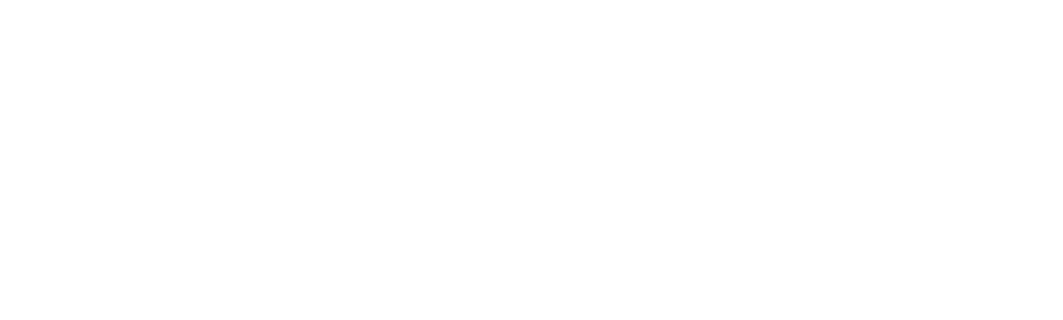
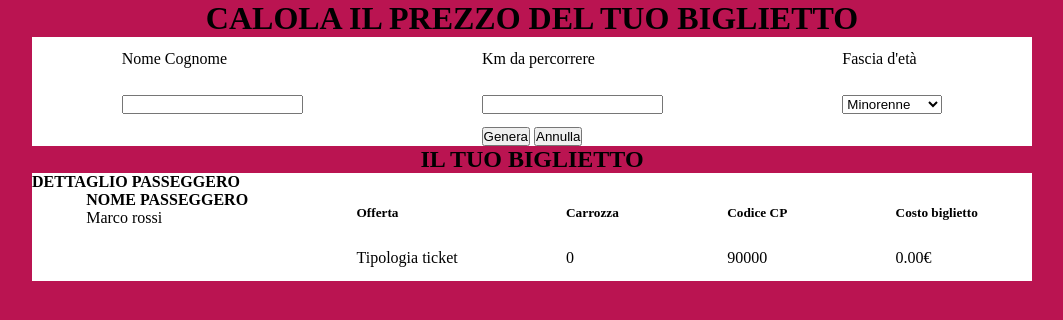
Before and after one commit to Erremme/js-biglietto-treno-form, a plain HTML site: page index.html in a window 1280 px wide. Shown: the whole page, without its empty margins (108-1171 px from the left). Drawn offline with Linux system fonts and the light colour scheme.

Commit message:
feat: make layout

```diff
--- a/css/style.css
+++ b/css/style.css
@@ -10,12 +10,54 @@
 /*----------------
    TYPOGRAPHY
 -----------------*/
+.text-center{
+   text-align: center;
+}
 /*----------------
    COMMONS
 -----------------*/
+.container{
+   max-width: 1000px;
+   margin: auto;
+}
+
+.d-none{
+   display: none;
+}
+
+.d-flex{
+   display: flex;
+}
+
+body{
+   background-color:#ba1451ff ;
+}
+
+.col{
+   display: flex;
+   flex-direction: column;
+   justify-content: space-around;
+}
 /*----------------
    HEADER
 -----------------*/
 /*----------------
    MAIN
 -----------------*/
+.form-top{
+   justify-content: space-around;
+   background-color: white;
+   min-height: 90px;
+}
+
+.section-btn{
+   background-color: white;
+}
+/*---TICKET----*/
+.ticket-contain{
+   background-color: white;
+  }
+.ticket{
+   justify-content: space-around;
+   min-height: 90px;
+}
--- a/index.html
+++ b/index.html
@@ -7,6 +7,68 @@
     <link rel="stylesheet" href="./css/style.css">
 </head>
 <body>
+    <header>
+        <h1 class="text-center">CALOLA IL PREZZO DEL TUO BIGLIETTO</h1>
+    </header>
+    <main>
+        <form action = "" class="container">
+            <div class="d-flex form-top">
+                <div class="col">
+                    <label for="full-name">Nome Cognome</label>
+                    <input type="text" id="full-name" name="full-name">
+                </div>
+                <div class="col">
+                    <label for="user-km">Km da percorrere</label>
+                    <input type="number" id="user-km" name="user-km">
+
+                </div>
+                <div class=" col">
+                    <label for="user-age">Fascia d'età</label>
+                    <select name="user-age" id="user-age">
+                        <option value="Minorenne">Minorenne</option>
+                        <option value="Maggiorenne">Maggiorenne</option>
+                        <option value="over-65">Over 65</option>
+                    </select>
+                </div>
+            </div>
+            <div class="section-btn text-center">
+                <button type="submit">Genera</button>
+                <button type="reset">Annulla</button>
+            </div>
+        </form>
+        <section>
+            <h2 class="text-center">IL TUO BIGLIETTO</h2>
+            <div class="container ticket-contain">
+            <h4 >DETTAGLIO PASSEGGERO</h4>
+             <div class="ticket d-flex">
+                <div class="col-name ">
+                    <h4>NOME PASSEGGERO</h4>
+                    <p id="passenger_name">
+                        Marco rossi
+                    </p>
+                </div>
+                <div class="col-price  col">
+                    <h5>Offerta</h5>
+                    <p id="ticket-type">Tipologia ticket</p>
+                </div>
+                <div class="col-carriage col">
+                    <h5>Carrozza</h5>
+                    <p id="carriage-numb">0</p>
+                </div>
+                <div class="col-cod col">
+                    <h5>Codice CP</h5>
+                    <p id="code">90000</p>
+                </div>
+                <div class="col-final-price col">
+                    <h5>Costo biglietto</h5>
+                    <p id="price">0.00€</p>
+                </div>
+
+
+             </div>
+            </div>
+        </section>
+    </main>
     <script src="./js/script.js"></script>
 </body>
 </html>
```
